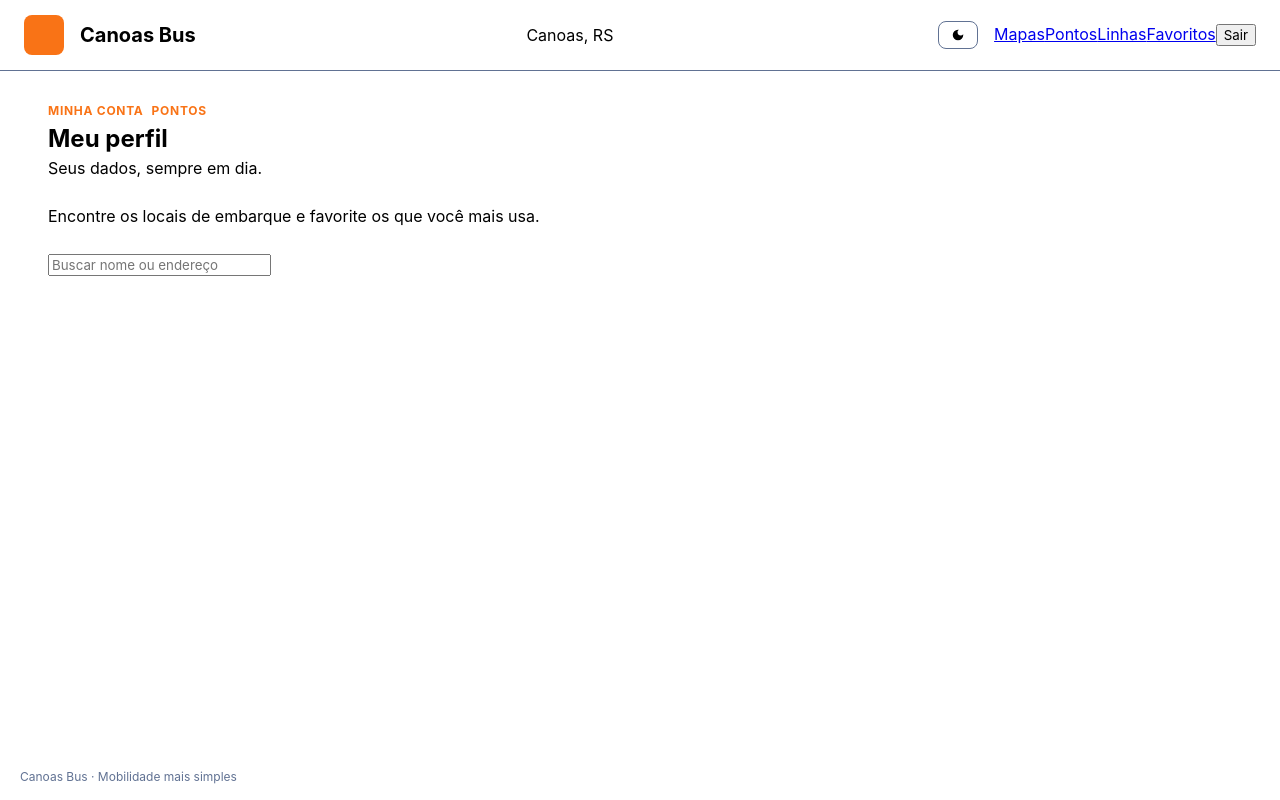
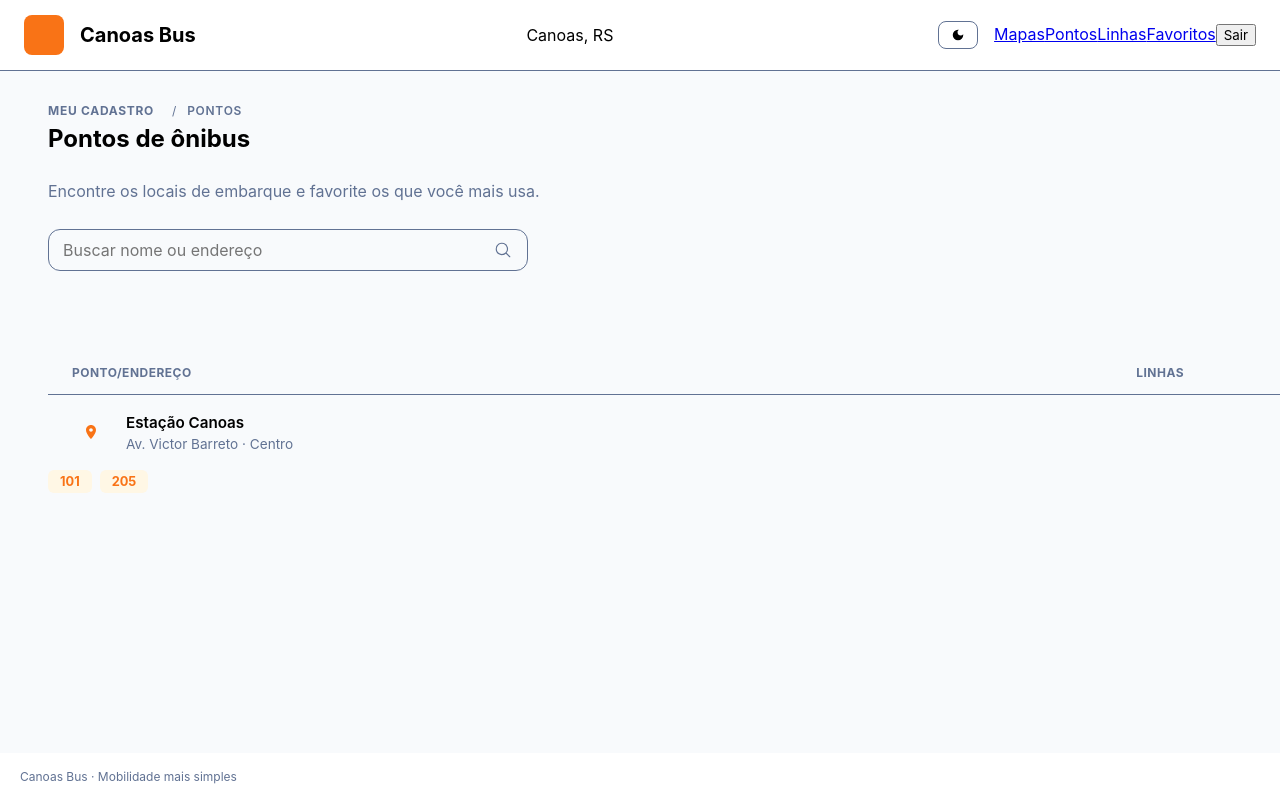
Before and after one commit to luanasantos-inf/Canoas-bus-2.0, a React (Vite) app: page /pontos in a window 1280 px wide. Shown: the top 800 px of the page. Built offline with nearby package versions, Linux system fonts and the light colour scheme; a web font is replaced by a local one.

Commit message:
add página Pontos e css correspondente

```diff
--- a/src/pages/usuario/PontosPage.jsx
+++ b/src/pages/usuario/PontosPage.jsx
@@ -3,6 +3,10 @@ import { Link, useNavigate } from 'react-router-dom';
 import { Cabecalho } from '../../components/Cabecalho';
 import { Rodape } from '../../components/Rodape';
 import styles from './PontosPage.module.css'
+import { HiMagnifyingGlass } from "react-icons/hi2";
+import { IoMdPin } from "react-icons/io";
+
+
 
 export function PontosPage() {
   return (
@@ -14,13 +18,12 @@ export function PontosPage() {
         <aside className={styles.breadcrumbContainer}>
           <nav aria-label="breadcrumb">
             <ol className={styles.breadcrumb}>
-              <li><a href="#">Minha conta</a></li>
-              <li><a href="#">Pontos</a></li>
+              <li><Link to="/dadoscadastro">Meu cadastro</Link></li>
+              <li aria-current="page">Pontos</li>
             </ol>
           </nav>
 
-          <h1 className={styles.dadosTitulo}>Meu perfil</h1>
-          <span className={styles.dadosSubtitulo}>Seus dados, sempre em dia.</span>
+          <h1 className={styles.dadosTitulo}>Pontos de ônibus</h1>
         </aside>
         <p className={styles.conteudoDescricao}>
           Encontre os locais de embarque e favorite os que você mais usa.
@@ -34,16 +37,38 @@ export function PontosPage() {
               placeholder="Buscar nome ou endereço"
               aria-label="Buscar ponto por nome ou endereço"
             />
-            <i className="fa-solid fa-magnifying-glass" aria-hidden="true"></i>
+            <HiMagnifyingGlass size={18} aria-hidden="true" />
           </div>
           <p className={styles.contador} id="contador" aria-live="polite"></p>
         </div>
 
-        <div className={styles.gradeCartoes} id="grade-pontos"></div>
         <p className={styles.vazio} id="mensagem-vazia" hidden>Nenhum ponto encontrado.</p>
-        <button type="button" className={styles.botaoMais} id="mostrar-mais" hidden>
-          Mostrar mais
-        </button>
+
+        <div className={styles.gradeCartoes} id="grade-pontos">
+          <div className={styles.cabecalhoLista}>
+            <span>Ponto/Endereço</span>
+            <span>Linhas</span>
+          </div>
+          <div>
+            <div className={styles.cartaoPonto}>
+              <div className={styles.infoPonto}>
+                <div className={styles.iconeLocal}>
+                <IoMdPin />
+                </div>
+                <div className={styles.textoPonto}>
+                  <h3 className={styles.nomePonto}>Estação Canoas</h3>
+                  <p className={styles.enderecoPonto}>Av. Victor Barreto · Centro</p>
+                </div>
+              </div>
+            </div>
+          </div>
+          <div className={styles.listaLinhas}>
+            <span className={styles.badgeLinha}>101</span>
+            <span className={styles.badgeLinha}>205</span>
+          </div>
+        </div>
+
+
       </main >
       <Rodape />
     </div >
--- a/src/pages/usuario/PontosPage.module.css
+++ b/src/pages/usuario/PontosPage.module.css
@@ -3,6 +3,7 @@
 }
 
 .paginaPontosWrapper {
+  background-color: var(--background-corpo);
   display: flex;
   flex-direction: column;
   min-height: 100vh;
@@ -25,6 +26,7 @@
 
 .breadcrumbContainer {
   display: flex;
+  width: 100%;
   flex-direction: column;
   gap: 0.35rem;
 }
@@ -42,8 +44,21 @@
   text-transform: uppercase;
 }
 
+.breadcrumb li {
+  display: flex;
+  align-items: center;
+}
+
+.breadcrumb li:not(:first-child)::before {
+  content: "/";
+  display: inline-block;
+  margin: 0 10px;
+  color: var(--detalhes);
+  font-weight: 400;
+}
+
 .breadcrumb a {
-  color: var(--cor-laranja-primario);
+  color: var(--detalhes);
   text-decoration: none;
 }
 
@@ -51,6 +66,158 @@
   color: var(--cor-laranja-hover);
 }
 
-.dados-titulo {
-  font-size: 1.5rem;
+.breadcrumb li[aria-current="page"] {
+  color: var(--detalhes);
+  font-weight: 600;
 }
+
+
+.dadosTitulo {
+  color: var(--titulos-textos);
+}
+
+.conteudoDescricao {
+  color: var(--detalhes);
+}
+
+.barraBusca {
+  display: flex;
+  flex-direction: column;
+  gap: 0.5rem;
+  width: 100%;
+  max-width: 480px;
+  background-color: var(--background-corpo);
+}
+
+.campoBusca {
+  display: flex;
+  position: relative;
+  align-items: center;
+  width: 100%;
+}
+
+.campoBusca input {
+  width: 100%;
+  background-color: transparent;
+  border: 1px solid var(--detalhes);
+  border-radius: 12px;
+  outline: none;
+  width: 100%;
+  padding: 0.5em;
+  color: var(--detalhes);
+  font-size: 1rem;
+  padding: 10px 40px 10px 14px;
+}
+
+.campoBusca svg {
+  position: absolute;
+  right: 1rem;
+  color: var(--detalhes);
+  flex-shrink: 0;
+  transition: color 0.2s ease;
+}
+
+.contador {
+  margin: 0;
+  font-size: 0.875rem;
+  color: var(--detalhes);
+  padding-left: 4px;
+  min-height: 20px;
+}
+
+.gradeCartoes {
+  display: flex;
+  flex-direction: column;
+  width: 100%;
+  margin-top: 1.5rem;
+  background-color: transparent;
+  overflow: hidden;
+}
+
+.cabecalhoLista {
+  display: grid;
+  grid-template-columns: 2fr 1.5fr 120px;
+  align-items: center;
+  padding: 14px 24px;
+  background-color: transparent;
+  border-bottom: 1px solid var(--detalhes);
+  font-size: 0.75rem;
+  font-weight: 700;
+  color: var(--detalhes);
+  text-transform: uppercase;
+  letter-spacing: 0.04em;
+}
+
+.cabecalhoLista span:last-child {
+  text-align: right;
+}
+
+.cartaoPonto {
+  display: grid;
+  grid-template-columns: 2fr 1.5fr 120px;
+  align-items: center;
+  padding: 18px 24px;
+  border-bottom: 1px solid var(--detalhes);
+  transition: background-color 0.15s ease;
+}
+
+.cartaoPonto:last-child {
+  border-bottom: none;
+}
+
+.cartaoPonto:hover {
+  background-color: var(--cor-laranja-hover);
+}
+
+
+.infoPonto {
+  display: flex;
+  align-items: center;
+  gap: 1rem;
+}
+
+.iconeLocal {
+  display: flex;
+  align-items: center;
+  justify-content: center;
+  width: 38px;
+  height: 38px;
+  border-radius: 50%;
+  background-color: transparent;
+  color: var(--cor-laranja-primario);
+  flex-shrink: 0;
+}
+
+.textoPonto {
+  display: flex;
+  flex-direction: column;
+  gap: 4px;
+}
+
+.nomePonto {
+  margin: 0;
+  font-size: 0.95rem;
+  font-weight: 600;
+  color: var(--titulos-textos);
+}
+
+.enderecoPonto {
+  margin: 0;
+  font-size: 0.85rem;
+  color: var(--detalhes);
+}
+
+.listaLinhas {
+  display: flex;
+  flex-wrap: wrap;
+  gap: 8px;
+}
+
+.badgeLinha {
+  background-color: var(--background-apresentacao);
+  color: var(--cor-laranja-primario);
+  font-size: 0.8rem;
+  font-weight: 700;
+  padding: 4px 12px;
+  border-radius: 6px;
+}
```
